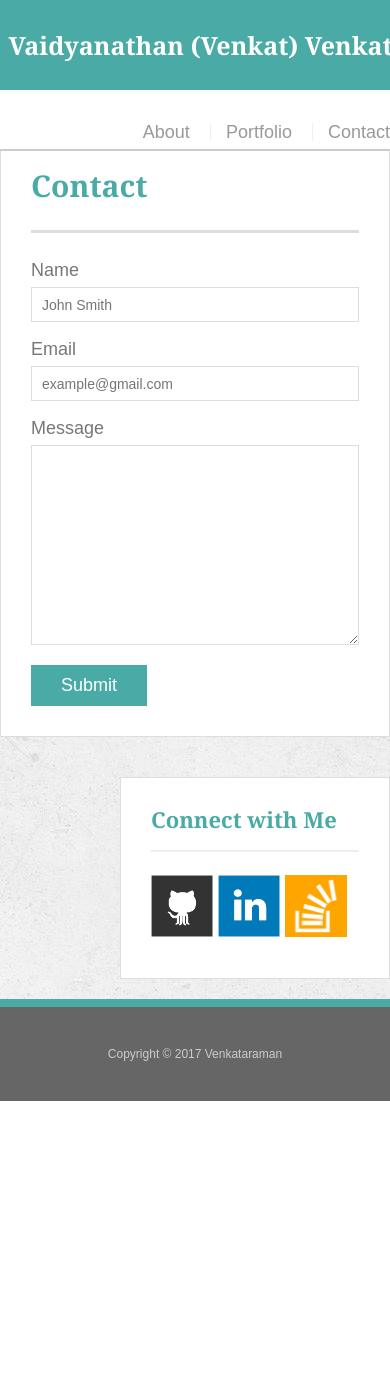
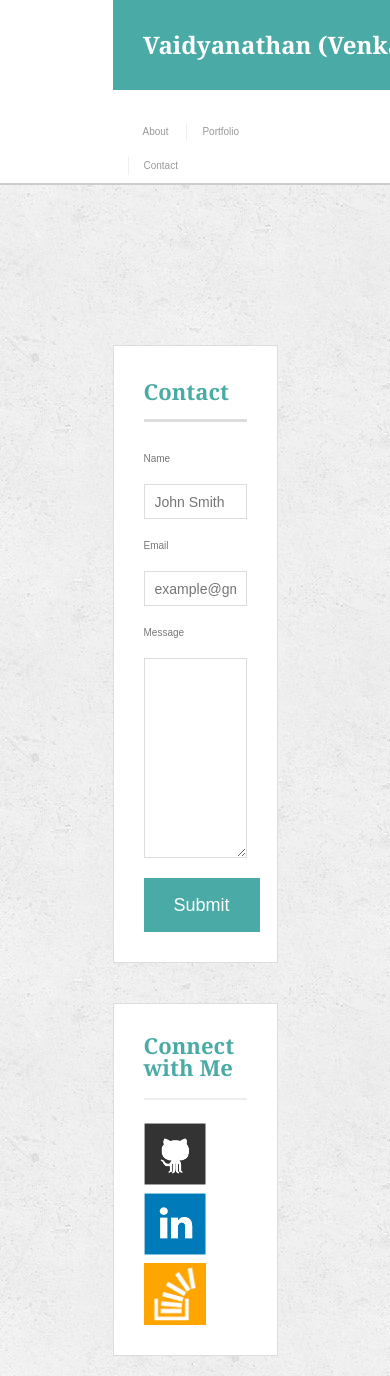
Before and after one commit to venkatvenkataraman/Responsive-Portfolio, a plain HTML site: page contact.html in a window 390 px wide. Shown: the top 1376 px of the page. Before the commit the page ends 1101 px from the top, so only its background shows below. Drawn offline with nearby package versions, Linux system fonts and the light colour scheme.

Commit message:
fourth version of all site files

```diff
--- a/assets/css/style.css
+++ b/assets/css/style.css
@@ -65,10 +65,10 @@ h3 {
 
 #logo {
   float: left;
-  width: 500px;
+  width: 525px;
   height: 90px;
   font-family: Georgia, Times, "Times New Roman", serif;
-  font-size: 25px;
+  font-size: 24px;
   font-weight: 700;
   line-height: 90px;
   color: #fff;
@@ -240,3 +240,49 @@ input[type=submit] {
   background: #4aaaa5;
   border: 0 none;
 }
+
+
+
+/*
+Make the position of the header static (the default positioning) when the screen is 640px wide. The header design takes up a lot of room;
+you don't want it to stick to the top of a small screen and leave no room for the rest of your site.
+
+Be sure to include the viewport tag in all your HTML files, otherwise your media-queries won't function as expected on mobile devices.
+(Hint: You won't need to use exact pixels for anything other than the container)
+
+Protip: Use the Chrome extensions Window Resizer and Browser Width to see the browser dimensions in Chrome.
+
+*/
+
+
+/* .container {
+  width: 100%;
+  max-width: 960px;
+  margin: 0 auto;
+  clear: both;
+} */
+
+@media all and (max-width: 980px) {
+    .container{width: 100%;
+              max-width: 960px;}
+}
+
+@media all and (max-width:768px) {
+    .container{width: 75%;
+            max-width: 768px;}
+    body {font-size: 14px;}
+    h1 {padding-bottom: 20px;
+      font-size: 26px;
+      line-height: 35px;}
+}
+
+@media all and (max-width:640px) {
+    .container{width: 50%;
+          max-width: 768px;}
+    #masthead {
+            position: static;}
+    body {font-size: 10px;}
+    h1 {padding-bottom: 13px;
+      font-size: 22px;
+      line-height: 30px;}
+}
--- a/bonus/assets/css/reset.css
+++ /dev/null
@@ -1,48 +0,0 @@
-/* http://meyerweb.com/eric/tools/css/reset/
-   v2.0 | 20110126
-   License: none (public domain)
-*/
-
-html, body, div, span, applet, object, iframe,
-h1, h2, h3, h4, h5, h6, p, blockquote, pre,
-a, abbr, acronym, address, big, cite, code,
-del, dfn, em, img, ins, kbd, q, s, samp,
-small, strike, strong, sub, sup, tt, var,
-b, u, i, center,
-dl, dt, dd, ol, ul, li,
-fieldset, form, label, legend,
-table, caption, tbody, tfoot, thead, tr, th, td,
-article, aside, canvas, details, embed,
-figure, figcaption, footer, header, hgroup,
-menu, nav, output, ruby, section, summary,
-time, mark, audio, video {
-	margin: 0;
-	padding: 0;
-	border: 0;
-	font-size: 100%;
-	font: inherit;
-	vertical-align: baseline;
-}
-/* HTML5 display-role reset for older browsers */
-article, aside, details, figcaption, figure,
-footer, header, hgroup, menu, nav, section {
-	display: block;
-}
-body {
-	line-height: 1;
-}
-ol, ul {
-	list-style: none;
-}
-blockquote, q {
-	quotes: none;
-}
-blockquote:before, blockquote:after,
-q:before, q:after {
-	content: '';
-	content: none;
-}
-table {
-	border-collapse: collapse;
-	border-spacing: 0;
-}
--- a/bonus/assets/css/style.css
+++ /dev/null
@@ -1,239 +0,0 @@
-body {
-  font-family: Arial, "Helvetica Neue", Helvetica, sans-serif;
-  font-size: 18px;
-  line-height: 34px;
-  color: #777;
-  background: url("../images/concrete_seamless.png");
-}
-
-* {
-  box-sizing: border-box;
-  margin: 0;
-}
-
-/* sticky footer styling */
-
-/* https://css-tricks.com/snippets/css/sticky-footer/ */
-
-html,
-body {
-  height: 100%;
-}
-
-.wrapper {
-  height: auto !important;
-  height: 100%;
-  min-height: 100%;
-  margin: 0 auto -105px;
-}
-
-footer,
-.push {
-  height: 105px;
-}
-
-/* end sticky footer styling */
-
-/* start hover styling */
-
-#logo:hover,
-input[type=submit]:hover {
-  background: #5e7f7e;
-}
-
-nav a:hover {
-  color: #5e7f7e;
-}
-
-.social:hover {
-  cursor: pointer;
-  opacity: 0.8;
-}
-
-/* end hover styling */
-
-/* general styling */
-
-.container {
-  width: 100%;
-  max-width: 960px;
-  margin: 0 auto;
-  clear: both;
-}
-
-h1,
-h2,
-h3,
-p {
-  margin-bottom: 20px;
-}
-
-p:last-child {
-  margin-bottom: 0;
-}
-
-h1,
-h2,
-h3 {
-  font-family: Georgia, Times, "Times New Roman", serif;
-  font-weight: 700;
-  color: #4aaaa5;
-}
-
-h1 {
-  padding-bottom: 20px;
-  font-size: 30px;
-  line-height: 49px;
-  border-bottom: 3px solid #ddd;
-}
-
-h2,
-h3 {
-  font-size: 22px;
-}
-
-/* header */
-
-#masthead {
-  position: fixed;
-  z-index: 99;
-  width: 100%;
-  margin: 0 0 30px;
-  overflow: auto;
-  color: #fff;
-  background: #fff;
-  border-bottom: 2px solid #ccc;
-}
-
-#logo {
-  float: left;
-  width: 250px;
-  height: 90px;
-  font-family: Georgia, Times, "Times New Roman", serif;
-  font-size: 30px;
-  font-weight: 700;
-  line-height: 90px;
-  color: #fff;
-  text-align: center;
-  text-decoration: none;
-  background: #4aaaa5;
-}
-
-nav {
-  float: right;
-  margin-top: 25px;
-}
-
-nav a {
-  display: inline-block;
-  padding-left: 15px;
-  margin-left: 15px;
-  line-height: 18px;
-  color: #999;
-  text-decoration: none;
-  border-left: 1px solid #efefef;
-}
-
-nav a:first-child {
-  border-left: 0 none;
-}
-
-/* footer */
-
-footer {
-  padding: 30px 0;
-  clear: both;
-  font-size: 12px;
-  color: #fff;
-  color: #ccc;
-  text-align: center;
-  background: #666;
-  border-top: 8px solid #4aaaa5;
-}
-
-/* sidebar */
-
-.sidebar {
-  float: right;
-  width: 100%;
-  max-width: 270px;
-  padding: 30px;
-  margin-bottom: 20px;
-  background: #fff;
-  border: 1px solid #ddd;
-}
-
-h3,
-.sidebar h2 {
-  padding-bottom: 20px;
-  margin-bottom: 15px;
-  line-height: 22px;
-  border-bottom: 2px solid #eee;
-}
-
-.social {
-  width: 62px;
-  height: 62px;
-  margin-top: 8px;
-  margin-right: 5px;
-}
-
-.social:last-child {
-  margin-right: 0;
-}
-
-/* main */
-
-#main-container {
-  padding-top: 130px;
-}
-
-.main-section {
-  float: left;
-  width: 100%;
-  max-width: 650px;
-  padding: 30px;
-  margin: 0 0 40px;
-  background: #fff;
-  border: 1px solid #ddd;
-}
-
-/* contact page */
-
-#contact-form ul {
-  margin-bottom: 20px;
-}
-
-#contact-form li {
-  margin-bottom: 10px;
-}
-
-label,
-input[type=text],
-input[type=email],
-textarea {
-  display: block;
-  width: 100%;
-}
-
-input[type=text],
-input[type=email],
-textarea {
-  height: 35px;
-  padding: 0 10px;
-  font-size: 14px;
-  border: 1px solid #ddd;
-}
-
-textarea {
-  height: 200px;
-}
-
-input[type=submit] {
-  padding: 10px 30px;
-  font-size: 18px;
-  color: #fff;
-  cursor: pointer;
-  background: #4aaaa5;
-  border: 0 none;
-}
--- a/contact.html
+++ b/contact.html
@@ -3,8 +3,12 @@
 
 <head>
   <meta charset="UTF-8">
+  <meta http-equiv="X-UA-Compatible" content="IE=edge">
+  <meta name="viewport" content="width=device-width, initial-scale=1">
   <title>Contact | Venkataraman</title>
   <link rel="stylesheet" type="text/css" href="assets/css/reset.css">
+  <link rel="stylesheet" href="assets/css/font-awesome-4.7.0/css/font-awesome.min.css">
+  <link rel="stylesheet" type="text/css" href="https://maxcdn.bootstrapcdn.com/bootstrap/4.0.0-beta.3/css/bootstrap.min.css">
   <link rel="stylesheet" type="text/css" href="assets/css/style.css">
 </head>
 
```
Also changed, not shown: bonus/hover-styles.html (deleted, +0 -66 lines), bonus/sticky-footer.html (deleted, +0 -54 lines), index.html (+5 -1 lines), portfolio.html (+10 -6 lines), bonus/assets/images/cat.jpg (deleted), bonus/assets/images/concrete_seamless.png (deleted), bonus/assets/images/github-128.png (deleted), bonus/assets/images/linkedin-128.png (deleted), bonus/assets/images/stackoverflow-128.png (deleted), bonus/assets/images/technics-q-c-640-480-1.jpg (deleted), bonus/assets/images/technics-q-c-640-480-2.jpg (deleted), bonus/assets/images/technics-q-c-640-480-5.jpg (deleted), bonus/assets/images/technics-q-c-640-480-7.jpg (deleted), bonus/assets/images/technics-q-c-640-480-9.jpg (deleted), 2 more files.
